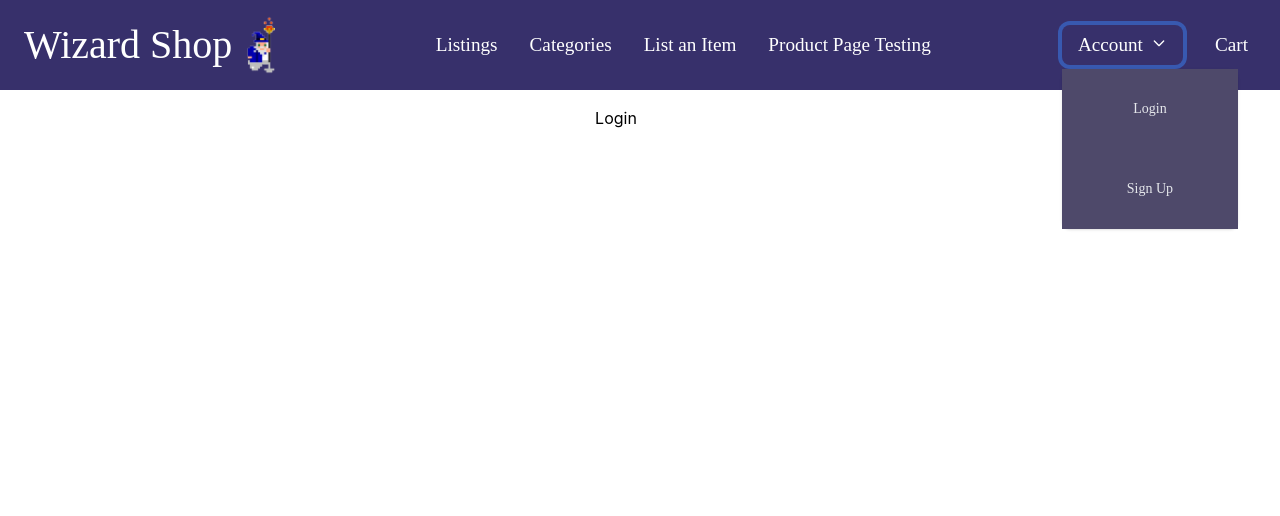
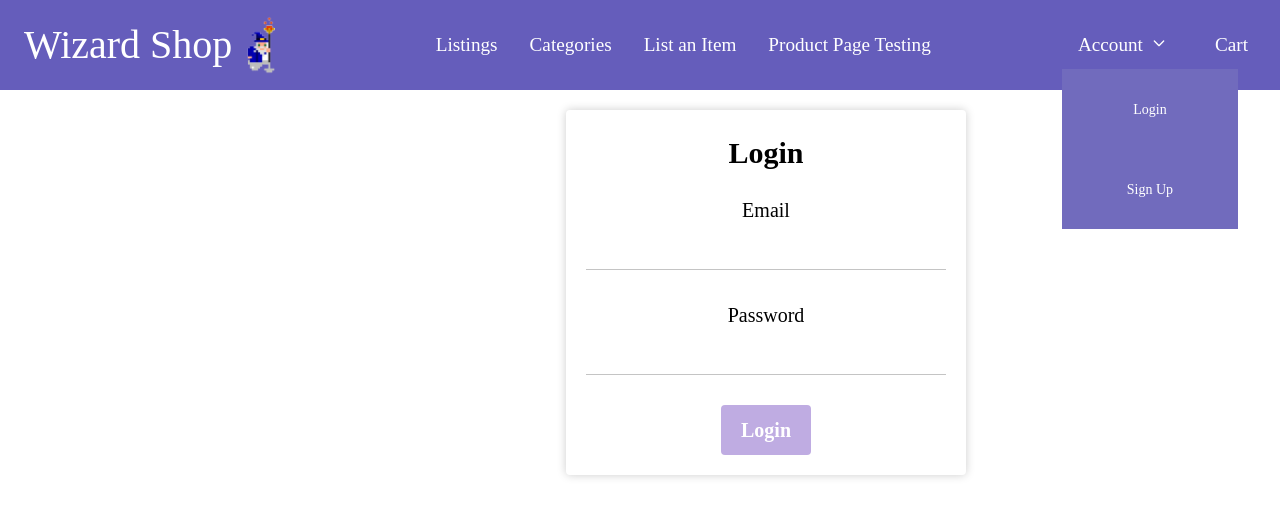
Before and after one commit to KMalveaux/GeneralCatalog, a React (Create React App) app: page /Login in a window 1280 px wide. Both pictures are taken after a click on the button "Account". Shown: the top 516 px of the page. Built offline with nearby package versions, Linux system fonts and the light colour scheme.

Commit message:
Login screen w/ updated, consitent color pallette

```diff
--- a/src/components/FlyoutMenu.js
+++ b/src/components/FlyoutMenu.js
@@ -14,7 +14,7 @@ const FlyoutMenu = () => {
           <button
             id="flyoutMenuOffsetButton"
             onClick={toggleFlyoutMenu}
-            className="accountNavButton text-white hover focus:ring-4 focus:outline-none  rounded-lg text-sm px-4 py-2.5 text-center inline-flex items-center0"
+            className="accountNavButton text-white hover rounded-lg text-sm px-4 py-2.5 text-center inline-flex items-center0"
             type="button"
           >
             Account
@@ -37,13 +37,13 @@ const FlyoutMenu = () => {
           {showFlyoutMenu && (
             <div
               id="flyoutOffset"
-              className={`z-10 ${showFlyoutMenu ? '' : 'hidden'} absolute mt-1 bg-white divide-y divide-gray-100 rounded-lg shadow w-44 dark:bg-gray-700`}
+              className={`z-10 ${showFlyoutMenu ? '' : 'hidden'} absolute mt-1 rounded-lg w-44 `}
             >
                 <ul className="flyoutAccountButton">
                     <li>
                         <Link
                             to="/Login" // Update this path
-                            className="block px-4 py-2 hover:bg-gray-100 dark:hover:bg-gray-600 dark:hover:text-white"
+                            className="flyoutLoginSignupBttns"
                         >
                             Login
                         </Link>
@@ -51,7 +51,7 @@ const FlyoutMenu = () => {
                     <li>
                         <Link
                             to="/Signup" // Update this path
-                            className="block px-4 py-2 hover:bg-gray-100 dark:hover:bg-gray-600 dark:hover:text-white"
+                            className="flyoutLoginSignupBttns"
                         >
                             Sign Up
                         </Link>
--- a/src/components/elements/ItemShop/ItemShop.css
+++ b/src/components/elements/ItemShop/ItemShop.css
@@ -52,7 +52,7 @@
 }
 
 .addToCartBttn {
-  background-color: #d27685;
+  background-color: rgb(191, 172, 226);
   border: 2px solid transparent;
   color: white;
   font-family: cursive;
@@ -67,7 +67,7 @@
 }
 
 .addToCartBttn:hover {
-  background-color: #f68a9c;
+  background-color: #7d72cd;
   color: white;
   cursor: pointer;
 }
@@ -113,8 +113,8 @@
   width: 90vw;
   height: 100%;
   border-style: solid;
-  border-color: red;
-  border-width: 10px;
+  border-color: rgb(236, 242, 255);
+  border-width: 5px;
 }
 
 .individualListing {
--- a/src/components/elements/ItemShop/mock-listings.jsx
+++ b/src/components/elements/ItemShop/mock-listings.jsx
@@ -1,5 +1,5 @@
 import React, { useContext } from "react";
-import { ShopContext } from "./mock-shop-context";
+import { ShopContext } from "./Shop-context";
 
 export const MockItems = (props) => {
   const { id, itemName, itemPrice, itemImage } = props.data;
@@ -9,15 +9,12 @@ export const MockItems = (props) => {
 
   return (
     <div className="mockItem">
-      <button>
-        <img src={itemImage} alt="Item Pic" onClick={() =>
-          window.location.href='/ProductPage'} />
-      </button>
+      <button><img src={itemImage} alt="Item Pic" onClick={() => window.location.href='/ProductPage'} /></button>
       <div className="description">
-        <p>
+        <p className="item-name">
           <b>{itemName}</b>
         </p>
-        <p> ${itemPrice}</p>
+        <p className="item-price"> ${itemPrice}</p>
       </div>
       <button className="addToCartBttn" onClick={() => addToCart(id)}>
         Add To Cart {cartItemCount > 0 && <> ({cartItemCount})</>}
--- a/src/components/pages/ListingCreation.js
+++ b/src/components/pages/ListingCreation.js
@@ -84,9 +84,7 @@ function ListingCreation() {
             <div className="PicturePlaceholder" />
           )}
           <button className="submitPicture">upload</button>
-          <button className="submitPicture" onClick={handleClick}>
-            Select Image
-          </button>
+          <button className="submitPicture" onClick={handleClick}>Select Image</button>
           <input
             type="file"
             ref={fileInput}
--- a/src/components/pages/Login.js
+++ b/src/components/pages/Login.js
@@ -1,12 +1,45 @@
-import React from 'react';
+import React, { useState } from 'react';
+import "../../css/Login.css";
 
-const Login = () => {
+function Login() {
+  const [email, setEmail] = useState('');
+  const [password, setPassword] = useState('');
+
+  const handleSubmit = (event) => {
+    event.preventDefault();
+    console.log('Email:', email);
+    console.log('Password:', password);
+    window.location.href = '/';
+  };
+
   return (
-    <div>
-      <h1>Login</h1>
-      {/* Add your login form and logic here */}
-    </div>
+      <div className="login-container">
+        <h1 className="login-header">Login</h1>
+        <form className="login-form" onSubmit={handleSubmit}>
+          <label className="login-label">
+            Email
+            <input
+              type="email"
+              value={email}
+              onChange={(e) => setEmail(e.target.value)}
+              className="login-input"
+            />
+          </label>
+          <label className="login-label">
+            Password
+            <input
+              type="password"
+              value={password}
+              onChange={(e) => setPassword(e.target.value)}
+              className="login-input"
+            />
+          </label>
+          <button type="submit" className="login-button">
+            Login
+          </button>
+        </form>
+      </div>
   );
-};
+}
 
 export default Login;
--- a/src/css/FlyoutMenu.css
+++ b/src/css/FlyoutMenu.css
@@ -5,11 +5,11 @@
 
 .flyoutAccountButton {
   display: block;
-  background-color: #4e496a;
+  background-color: rgb(113, 107, 189);
   font-size: 0.875rem /* 14px */;
-  line-height: 1.25rem /* 20px */;
-  --tw-text-opacity: 1;
-  color: rgb(55 65 81 / var(--tw-text-opacity));
-  --tw-text-opacity: 1;
-  color: rgb(229 231 235 / var(--tw-text-opacity));
 }
+
+.flyoutLoginSignupBttns:hover {
+  background-color: #7d72cd;
+  cursor: pointer;
+}
--- a/src/css/ListingCreation.css
+++ b/src/css/ListingCreation.css
@@ -22,7 +22,7 @@
   padding: 5px;
   margin: 10px;
   margin-top: 20px;
-  background-color: #d27685;
+  background-color: rgb(191, 172, 226);
   border: 2px solid transparent;
   color: white;
   font-family: cursive;
@@ -34,7 +34,7 @@
 }
 
 .submitPicture .button {
-  background-color: #d27685;
+  background-color: rgb(191, 172, 226);
   border: 2px solid transparent;
   color: white;
   font-family: cursive;
@@ -48,6 +48,10 @@
   margin-left: 30px;
 }
 
+.submitPicture:hover {
+  background-color: #7d72cd;
+}
+
 input[type="text"] {
   padding: 8px;
   border: 2px solid #ccc;
@@ -57,7 +61,7 @@ input[type="text"] {
 }
 
 .create-listing-bttn {
-  background-color: #d27685;
+  background-color: rgb(191, 172, 226);
   border: 2px solid transparent;
   color: white;
   font-family: cursive;
@@ -72,7 +76,7 @@ input[type="text"] {
 }
 
 .create-listing-bttn:hover {
-  background-color: #f68a9c;
+  background-color: #7d72cd;
   color: white;
   cursor: pointer;
 }
--- /dev/null
+++ b/src/css/Login.css
@@ -0,0 +1,59 @@
+.login-container {
+  max-width: 400px;
+  width: 100%;
+  background-color: #fff;
+  border-radius: 4px;
+  box-shadow: 0 0 10px rgba(0, 0, 0, 0.2);
+  padding: 20px;
+  box-sizing: border-box;
+  margin-top: 20px;
+  margin-left: 500px;
+}
+
+.login-header {
+  font-size: 30px;
+  font-weight: bold;
+  font-family: cursive;
+  margin-bottom: 20px;
+}
+
+.login-form {
+  display: flex;
+  flex-direction: column;
+  align-items: center;
+  font-size: 20px;
+  font-family: cursive;
+}
+
+.login-label {
+  display: flex;
+  flex-direction: column;
+  margin-bottom: 10px;
+  width: 100%;
+}
+
+.login-input {
+  width: 100%;
+  border: none;
+  border-bottom: 1px solid #c4c4c4;
+  padding: 10px 0;
+  margin-bottom: 20px;
+  font-size: 16px;
+  font-family: cursive;
+}
+
+.login-button {
+  background-color: rgb(191, 172, 226);
+  color: #fff;
+  border: none;
+  border-radius: 4px;
+  padding: 10px 20px;
+  font-size: 20px;
+  font-weight: bold;
+  font-family: cursive;
+  cursor: pointer;
+}
+
+.login-button:hover {
+  background-color: #7d72cd;
+}
--- a/src/css/Navbar.css
+++ b/src/css/Navbar.css
@@ -11,7 +11,7 @@ body {
 }
 
 .nav {
-  background-color: #37306b;
+  background-color: rgb(101, 93, 187);
   color: white;
   height: 90px;
   display: flex;
@@ -55,16 +55,12 @@ body {
   align-items: center;
 }
 
-.nav li.active {
-  background-color: #37306b;
-}
-
 .nav li.hover {
   background-color: #5648d2;
 }
 
 .flyout-menu {
   position: absolute;
-  background-color: #333;
+  background-color: #7d72cd;
   border: 1px solid;
 }
--- a/src/css/ProductPage.css
+++ b/src/css/ProductPage.css
@@ -94,12 +94,12 @@
   font-weight: bold;
   font-family: cursive;
   color: #fff;
-  background-color: #37306b;
+  background-color: rgb(191, 172, 226);
   border: none;
   border-radius: 5px;
   cursor: pointer;
 }
 
 .add-to-cart-button:hover {
-  background-color: #564bad;
+  background-color: #7d72cd;
 }
--- a/src/css/ProductPost.css
+++ b/src/css/ProductPost.css
@@ -28,7 +28,7 @@
 }
 
 .addToCartButton {
-  background-color: #d27685;
+  background-color: rgb(191, 172, 226);
   border: 2px solid transparent;
   color: white;
   font-family: cursive;
@@ -45,5 +45,5 @@
 }
 
 .addToCartButton:hover {
-  background-color: #f68a9c;
+  background-color: #7d72cd;
 }
```
